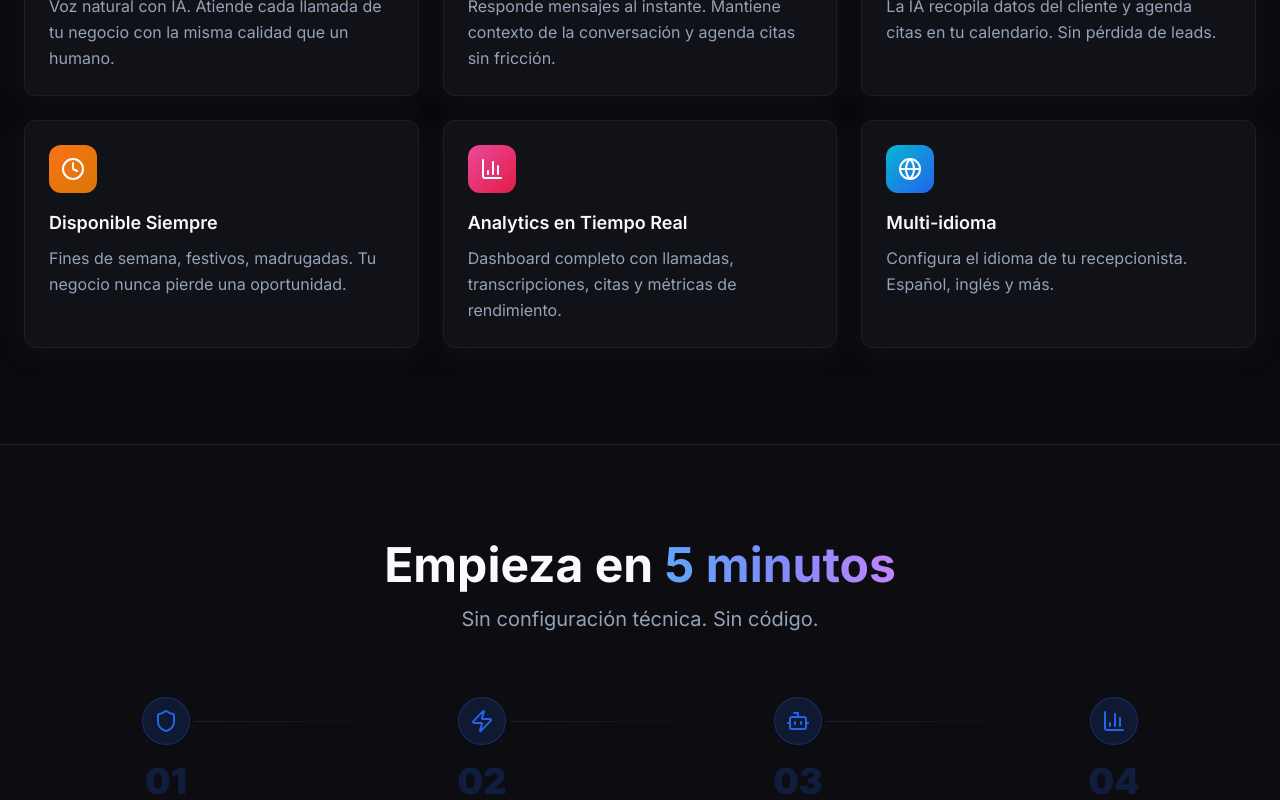
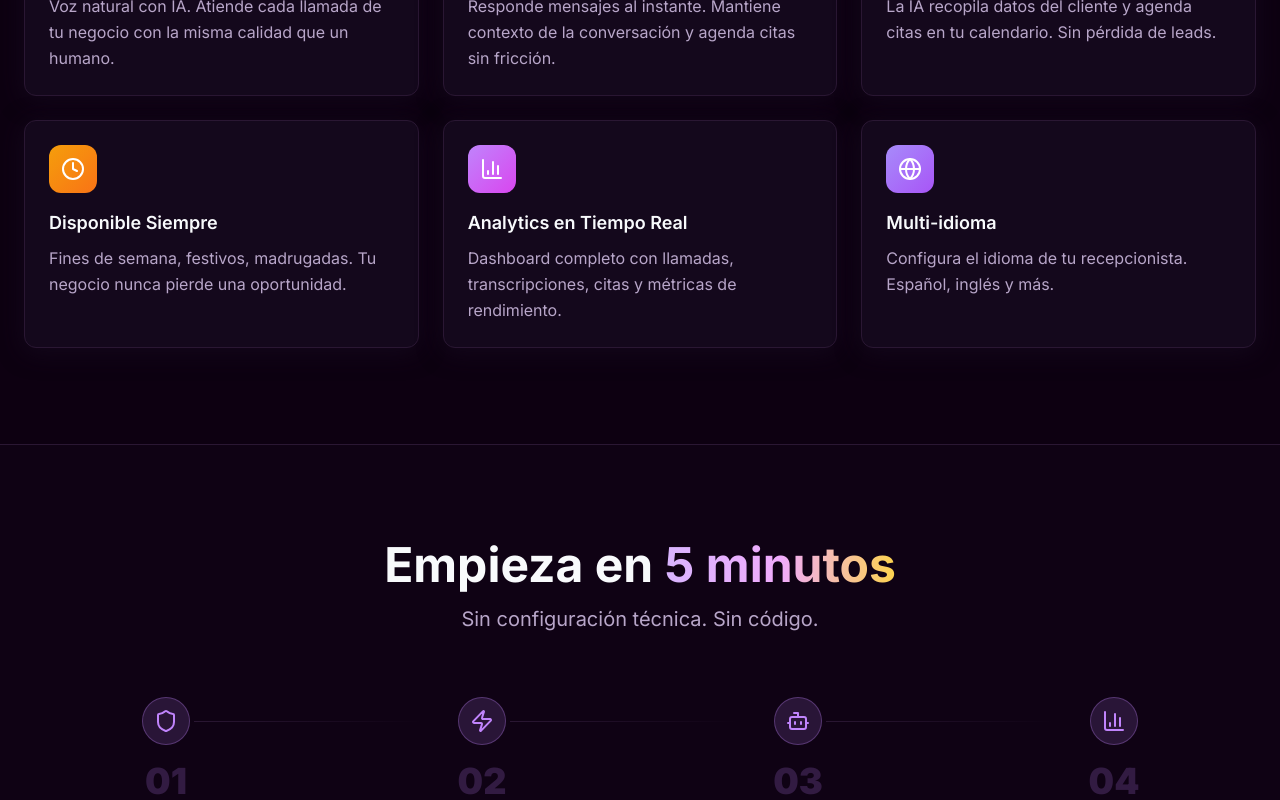
Before and after one commit to vivancoaaron555-netizen/recep, a Next.js app in the folder frontend/: page / in a window 1280 px wide. Shown: the part 1280-2080 px from the top of the page. Built offline with nearby package versions, Linux system fonts and the light colour scheme.

Commit message:
feat: tema lujoso morado + dorado en todo el sitio

```diff
--- a/frontend/app/admin/page.tsx
+++ b/frontend/app/admin/page.tsx
@@ -37,7 +37,7 @@ function AdminStatCard({ title, value, icon: Icon, color, subtitle }: {
 
 const STAGE_CONFIG: Record<string, { label: string; icon: React.ElementType; color: string }> = {
   registered: { label: 'Registrados', icon: UserPlus, color: 'text-muted-foreground' },
-  company: { label: 'Empresa creada', icon: Building2, color: 'text-blue-500' },
+  company: { label: 'Empresa creada', icon: Building2, color: 'text-purple-400' },
   assistant: { label: 'Recepcionista lista', icon: Bot, color: 'text-primary' },
   phone_verified: { label: 'Teléfono verificado', icon: Phone, color: 'text-green-500' },
   onboarding_complete: { label: 'Onboarding completo', icon: CheckCircle, color: 'text-success' },
--- a/frontend/app/globals.css
+++ b/frontend/app/globals.css
@@ -6,10 +6,10 @@
 
 @layer base {
   :root {
-    --background: 240 5% 6%;
+    --background: 280 100% 3%;
     --foreground: 210 40% 98%;
-    --primary: 221 83% 53%;
-    --border: 240 6% 14%;
+    --primary: 270 95% 75%;
+    --border: 280 35% 15%;
     --radius: 12px;
   }
 
@@ -24,7 +24,7 @@
   }
 
   body {
-    background-color: #0a0a0f;
+    background-color: #0d0011;
     color: #f8fafc;
     font-family: 'Inter', system-ui, sans-serif;
     line-height: 1.6;
@@ -33,7 +33,7 @@
   }
 
   ::selection {
-    background: rgba(37, 99, 235, 0.3);
+    background: rgba(192, 132, 252, 0.3);
     color: #f8fafc;
   }
 
@@ -43,16 +43,16 @@
   }
 
   ::-webkit-scrollbar-track {
-    background: #0a0a0f;
+    background: #0d0011;
   }
 
   ::-webkit-scrollbar-thumb {
-    background: #1e1e2e;
+    background: #2a1733;
     border-radius: 3px;
   }
 
   ::-webkit-scrollbar-thumb:hover {
-    background: #2563eb;
+    background: #c084fc;
   }
 }
 
@@ -139,7 +139,7 @@
 
   /* ── Gradient Text ───────────────────────────────────── */
   .gradient-text {
-    @apply bg-gradient-to-r from-blue-400 via-indigo-400 to-purple-400 bg-clip-text text-transparent;
+    @apply bg-gradient-to-r from-purple-300 via-fuchsia-300 to-amber-300 bg-clip-text text-transparent;
   }
 
   /* ── Section ─────────────────────────────────────────── */
--- a/frontend/app/layout.tsx
+++ b/frontend/app/layout.tsx
@@ -11,7 +11,7 @@ const inter = Inter({
 });
 
 export const viewport: Viewport = {
-  themeColor: '#0a0a0f',
+  themeColor: '#0d0011',
 };
 
 export const metadata: Metadata = {
@@ -47,8 +47,8 @@ export default function RootLayout({ children }: { children: React.ReactNode })
           position="top-right"
           toastOptions={{
             style: {
-              background: '#111118',
-              border: '1px solid #1e1e2e',
+              background: '#14081c',
+              border: '1px solid #2a1733',
               color: '#f8fafc',
             },
           }}
--- a/frontend/app/page.tsx
+++ b/frontend/app/page.tsx
@@ -218,37 +218,37 @@ const features = [
     icon: Phone,
     title: 'Llamadas 24/7',
     description: 'Voz natural con IA. Atiende cada llamada de tu negocio con la misma calidad que un humano.',
-    color: 'from-blue-500 to-indigo-600',
+    color: 'from-purple-500 to-violet-600',
   },
   {
     icon: MessageCircle,
     title: 'WhatsApp Automático',
     description: 'Responde mensajes al instante. Mantiene contexto de la conversación y agenda citas sin fricción.',
-    color: 'from-green-500 to-emerald-600',
+    color: 'from-amber-400 to-yellow-500',
   },
   {
     icon: Calendar,
     title: 'Citas Automáticas',
     description: 'La IA recopila datos del cliente y agenda citas en tu calendario. Sin pérdida de leads.',
-    color: 'from-purple-500 to-violet-600',
+    color: 'from-fuchsia-500 to-purple-600',
   },
   {
     icon: Clock,
     title: 'Disponible Siempre',
     description: 'Fines de semana, festivos, madrugadas. Tu negocio nunca pierde una oportunidad.',
-    color: 'from-orange-500 to-amber-600',
+    color: 'from-amber-500 to-orange-500',
   },
   {
     icon: BarChart3,
     title: 'Analytics en Tiempo Real',
     description: 'Dashboard completo con llamadas, transcripciones, citas y métricas de rendimiento.',
-    color: 'from-pink-500 to-rose-600',
+    color: 'from-purple-400 to-fuchsia-500',
   },
   {
     icon: Globe,
     title: 'Multi-idioma',
     description: 'Configura el idioma de tu recepcionista. Español, inglés y más.',
-    color: 'from-cyan-500 to-blue-600',
+    color: 'from-violet-400 to-purple-500',
   },
 ];
 
--- a/frontend/tailwind.config.ts
+++ b/frontend/tailwind.config.ts
@@ -10,26 +10,31 @@ const config: Config = {
   theme: {
     extend: {
       colors: {
-        background: '#0a0a0f',
+        background: '#0d0011',
         foreground: '#f8fafc',
         primary: {
-          DEFAULT: '#2563eb',
-          foreground: '#ffffff',
-          hover: '#1d4ed8',
-          muted: '#1e3a8a',
+          DEFAULT: '#c084fc',
+          foreground: '#0d0011',
+          hover: '#a855f7',
+          muted: '#6d28d9',
+        },
+        secondary: {
+          DEFAULT: '#fbbf24',
+          foreground: '#0d0011',
+          hover: '#f59e0b',
         },
         card: {
-          DEFAULT: '#111118',
+          DEFAULT: '#14081c',
           foreground: '#f8fafc',
-          border: '#1e1e2e',
+          border: '#2a1733',
         },
         muted: {
-          DEFAULT: '#1e1e2e',
-          foreground: '#94a3b8',
+          DEFAULT: '#1f1129',
+          foreground: '#b8a6c9',
         },
         accent: {
-          DEFAULT: '#6366f1',
-          foreground: '#ffffff',
+          DEFAULT: '#ffffff',
+          foreground: '#0d0011',
         },
         destructive: {
           DEFAULT: '#ef4444',
@@ -40,12 +45,12 @@ const config: Config = {
           foreground: '#ffffff',
         },
         warning: {
-          DEFAULT: '#f59e0b',
-          foreground: '#ffffff',
+          DEFAULT: '#fbbf24',
+          foreground: '#0d0011',
         },
-        border: '#1e1e2e',
-        input: '#1e1e2e',
-        ring: '#2563eb',
+        border: '#2a1733',
+        input: '#2a1733',
+        ring: '#c084fc',
       },
       fontFamily: {
         sans: ['Inter', 'system-ui', 'sans-serif'],
@@ -76,8 +81,8 @@ const config: Config = {
           '100%': { opacity: '1', transform: 'translateX(0)' },
         },
         pulseGlow: {
-          '0%, 100%': { boxShadow: '0 0 20px rgba(37, 99, 235, 0.3)' },
-          '50%': { boxShadow: '0 0 40px rgba(37, 99, 235, 0.6)' },
+          '0%, 100%': { boxShadow: '0 0 20px rgba(192, 132, 252, 0.3)' },
+          '50%': { boxShadow: '0 0 40px rgba(192, 132, 252, 0.6)' },
         },
         float: {
           '0%, 100%': { transform: 'translateY(0)' },
@@ -86,14 +91,14 @@ const config: Config = {
       },
       backgroundImage: {
         'gradient-radial': 'radial-gradient(var(--tw-gradient-stops))',
-        'gradient-hero': 'linear-gradient(135deg, #0a0a0f 0%, #0f1629 50%, #0a0a0f 100%)',
-        'gradient-card': 'linear-gradient(135deg, #111118 0%, #161625 100%)',
-        'gradient-primary': 'linear-gradient(135deg, #2563eb 0%, #6366f1 100%)',
-        'glow-border': 'linear-gradient(135deg, #2563eb, #6366f1, #2563eb)',
+        'gradient-hero': 'linear-gradient(135deg, #0d0011 0%, #1a0526 50%, #0d0011 100%)',
+        'gradient-card': 'linear-gradient(135deg, #14081c 0%, #1c0d26 100%)',
+        'gradient-primary': 'linear-gradient(135deg, #c084fc 0%, #fbbf24 100%)',
+        'glow-border': 'linear-gradient(135deg, #c084fc, #fbbf24, #c084fc)',
       },
       boxShadow: {
-        'glow': '0 0 30px rgba(37, 99, 235, 0.3)',
-        'glow-lg': '0 0 60px rgba(37, 99, 235, 0.4)',
+        'glow': '0 0 30px rgba(192, 132, 252, 0.25)',
+        'glow-lg': '0 0 60px rgba(192, 132, 252, 0.35)',
         'card': '0 4px 24px rgba(0, 0, 0, 0.4)',
         'card-hover': '0 8px 40px rgba(0, 0, 0, 0.6)',
       },
```
